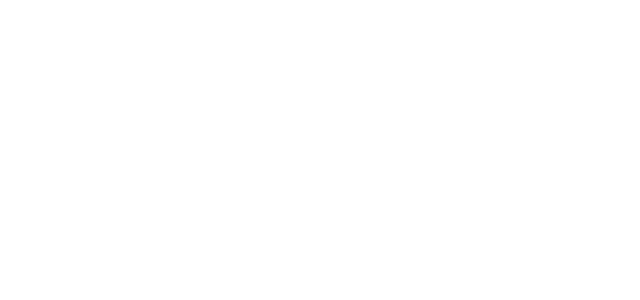
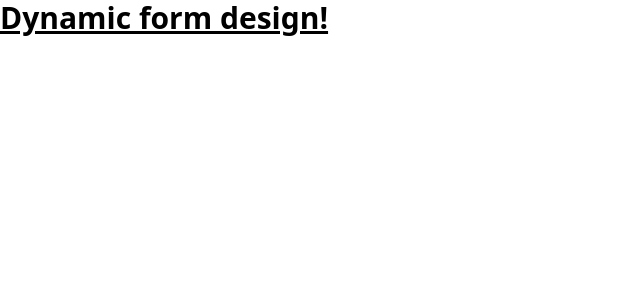
Before and after one commit to HenryAprendo/dynamic-form-design, an Angular app: page / in a window 1280 px wide. Shown: the top 300 px of the page, without its empty margins (0-640 px from the left). Built offline with nearby package versions, Linux system fonts and the light colour scheme.

Commit message:
Instalación de tailwindcss

```diff
--- a/package.json
+++ b/package.json
@@ -28,12 +28,15 @@
     "@angular/cli": "~16.0.3",
     "@angular/compiler-cli": "^16.0.0",
     "@types/jasmine": "~4.3.0",
+    "autoprefixer": "^10.4.16",
     "jasmine-core": "~4.6.0",
     "karma": "~6.4.0",
     "karma-chrome-launcher": "~3.2.0",
     "karma-coverage": "~2.2.0",
     "karma-jasmine": "~5.1.0",
     "karma-jasmine-html-reporter": "~2.0.0",
+    "postcss": "^8.4.31",
+    "tailwindcss": "^3.3.3",
     "typescript": "~5.0.2"
   }
 }
--- a/src/app/app.component.html
+++ b/src/app/app.component.html
@@ -0,0 +1,3 @@
+<h1 class="text-3xl font-bold underline">
+  Dynamic form design!
+</h1>
--- a/src/styles.css
+++ b/src/styles.css
@@ -1 +1,4 @@
 /* You can add global styles to this file, and also import other style files */
+@tailwind base;
+@tailwind components;
+@tailwind utilities;
--- /dev/null
+++ b/tailwind.config.js
@@ -0,0 +1,10 @@
+/** @type {import('tailwindcss').Config} */
+module.exports = {
+  content: [
+    "./src/**/*.{html,ts}",
+  ],
+  theme: {
+    extend: {},
+  },
+  plugins: [],
+}
```
Also changed, not shown: 1 other file (tests, documents, lock files or other folders).
